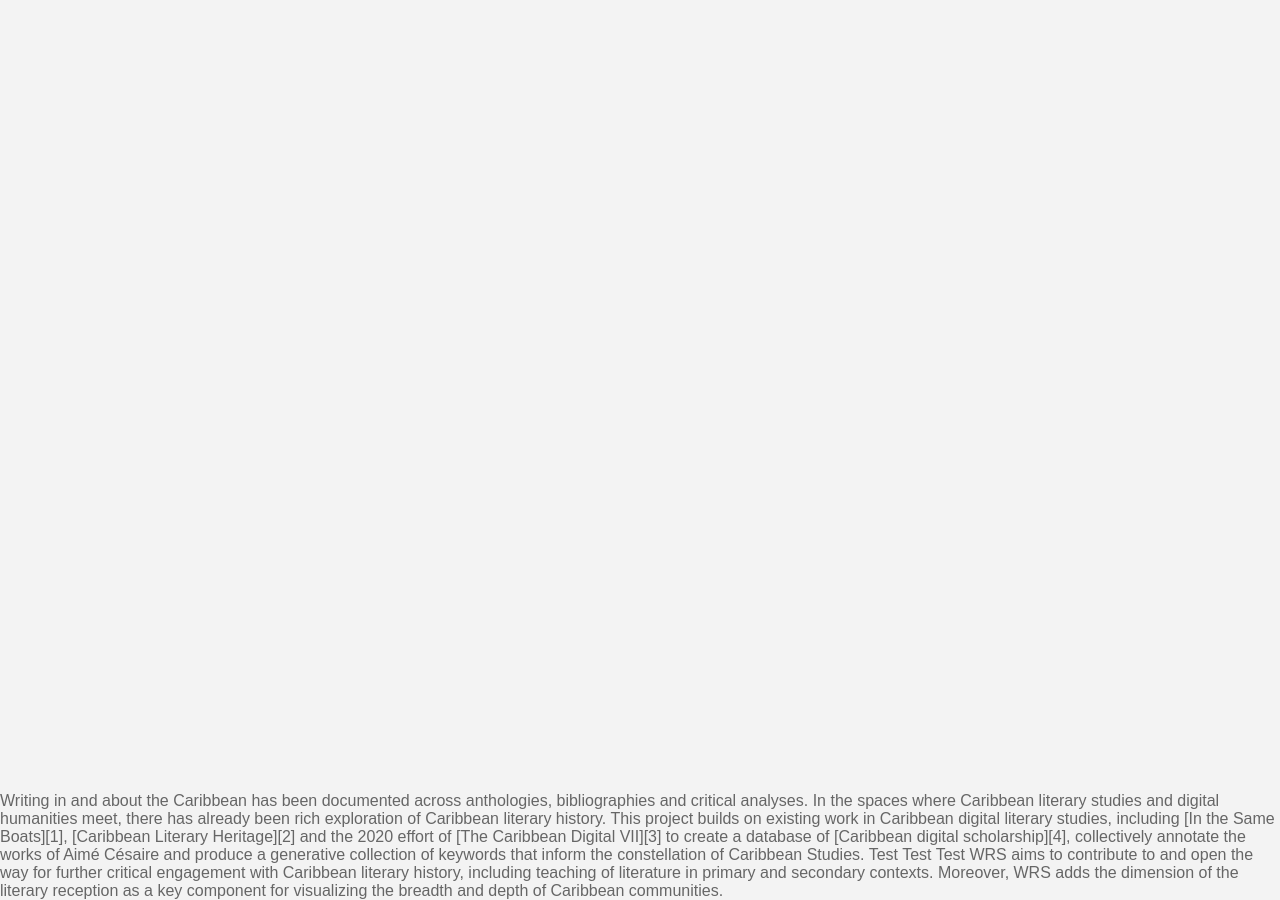
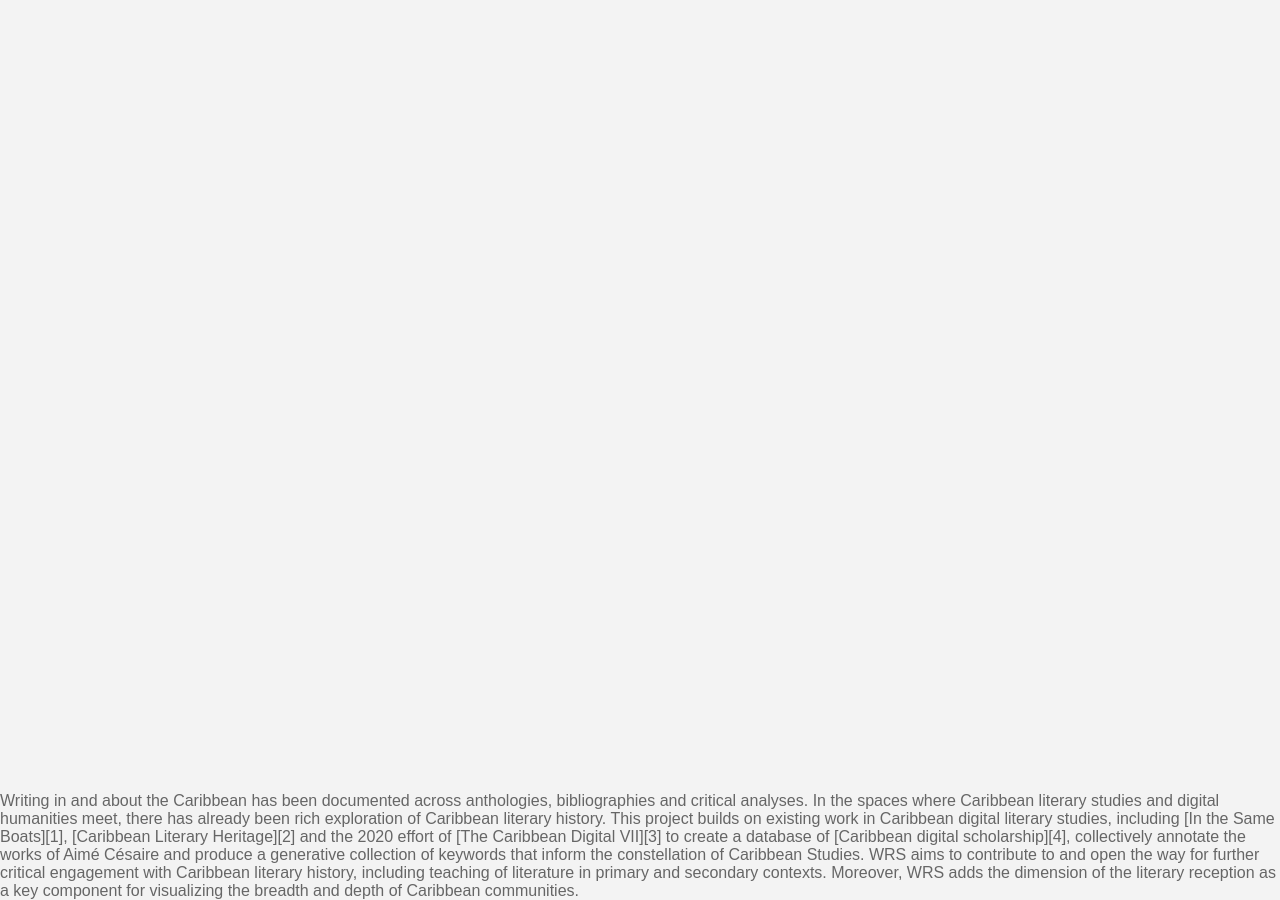
Before and after one commit to schuyleresprit/vcltestfiles, a Jekyll site: the page index.html, which Jekyll copies as it is, in a window 1280 px wide and 900 px high, scrolled down 1324 px. Built offline with Jekyll 4.4.1, drawn with Linux system fonts in a browser that asks for light colours.

Commit message:
Update index.html

```diff
--- a/index.html
+++ b/index.html
@@ -33,7 +33,8 @@
 		<div id='sidebar' class='control'>
 		<div id='sidebar_01' class='sidebar_tab selected'><span>Authors</span></div>
 		<div id='sidebar_02' class='sidebar_tab'><span>Countries</span></div>
-		<div id='sidebar_title' class='sidebar_item'></div>
+		<div id='sidebar_03' class='sidebar_tab'><span>Project</span></div>
+ 		<div id='sidebar_title' class='sidebar_item'></div>
 			</div>
 		</div>
 		<div id='slider' class='control'>
@@ -60,10 +61,9 @@
 			<div id='nav_padding'></div>
 		</div>
 	<div id='container'></div>
+	<script type='text/javascript' src='visTestvcl.js'></script>
 		<p>
 			Writing in and about the Caribbean has been documented across anthologies, bibliographies and critical analyses. In the spaces where Caribbean literary studies and digital humanities meet, there has already been rich exploration of Caribbean literary history. This project builds on existing work in Caribbean digital literary studies, including [In the Same Boats][1], [Caribbean Literary Heritage][2] and the 2020 effort of [The Caribbean Digital VII][3] to create a database of [Caribbean digital scholarship][4], collectively annotate the works of Aimé Césaire and produce a generative collection of keywords that inform the constellation of Caribbean Studies.
-			Test Test Test
 			WRS aims to contribute to and open the way for further critical engagement with Caribbean literary history, including teaching of literature in primary and secondary contexts.  Moreover, WRS adds the dimension of the literary reception as a key component for visualizing the breadth and depth of Caribbean communities.
 		</p>
-	<script type='text/javascript' src='visTestvcl.js'></script>
 </body>
```
